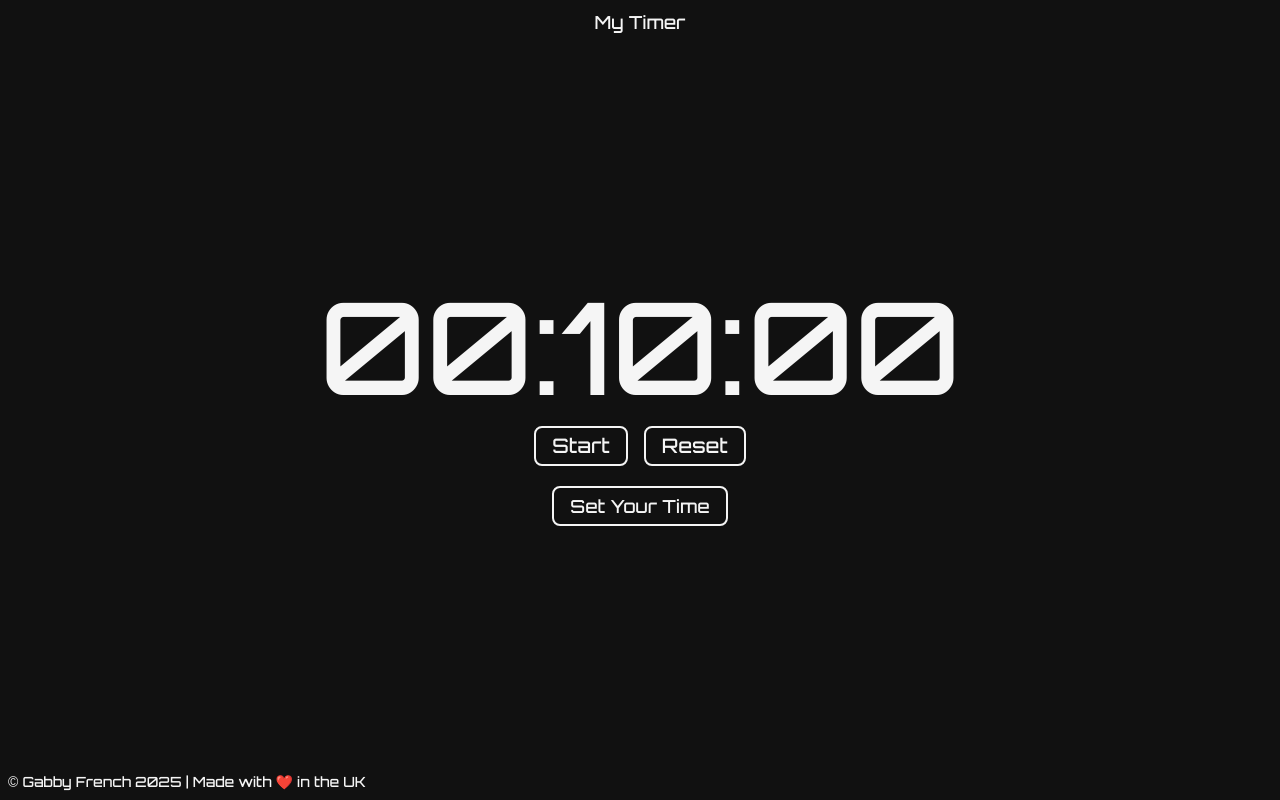
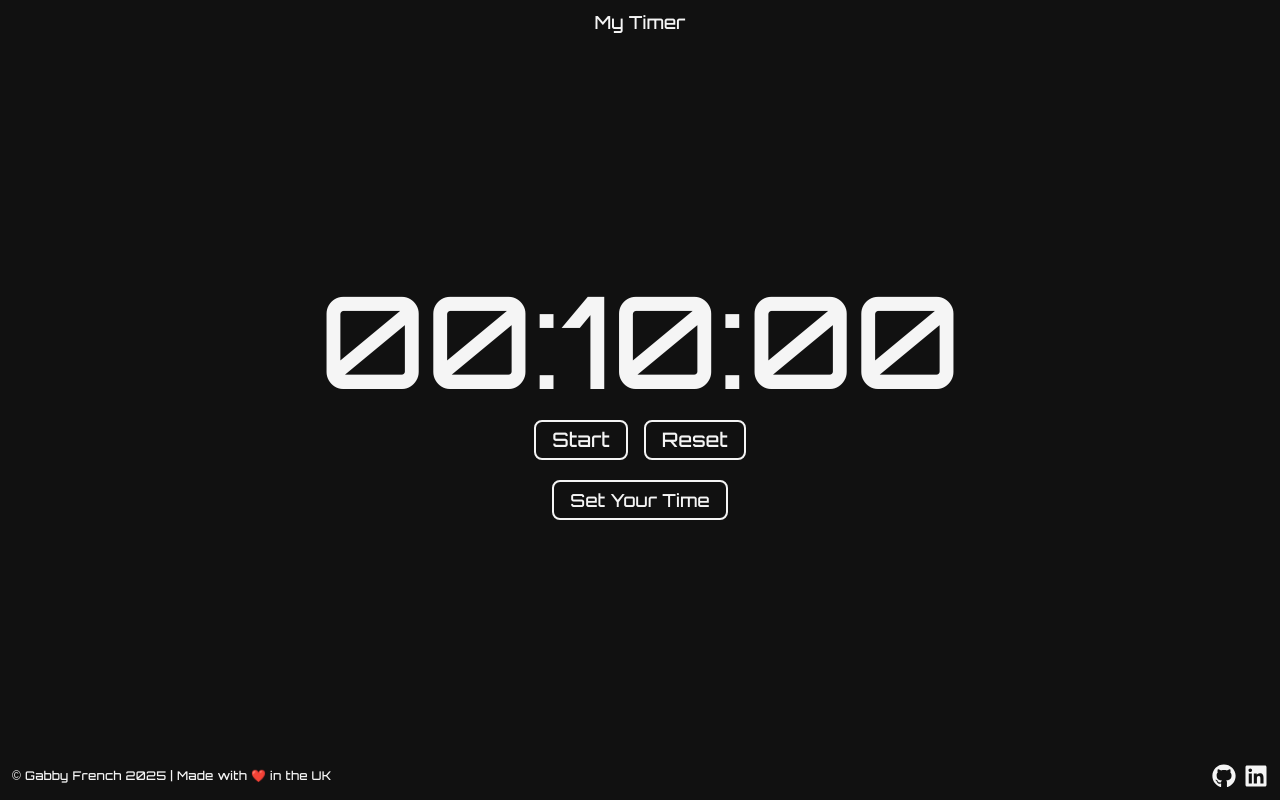
Before and after one commit to gabbythecoder/my-timer, a Next.js app: page / in a window 1280 px wide. Built offline with nearby package versions, Linux system fonts and the light colour scheme.

Commit message:
feat: add social icons in Footer component

```diff
--- a/package.json
+++ b/package.json
@@ -12,7 +12,8 @@
     "@radix-ui/react-dropdown-menu": "^2.1.16",
     "next": "16.0.3",
     "react": "19.2.0",
-    "react-dom": "19.2.0"
+    "react-dom": "19.2.0",
+    "react-icons": "^5.5.0"
   },
   "devDependencies": {
     "@tailwindcss/postcss": "^4",
--- a/src/components/Footer.tsx
+++ b/src/components/Footer.tsx
@@ -1,7 +1,31 @@
+import { FaGithub, FaLinkedin } from "react-icons/fa";
+
 export default function Footer() {
-    return (
-        <footer>
-            <p className="text-sm m-1 p-1">&copy; Gabby French 2025 | Made with ❤️ in the UK</p>
-        </footer>
-    )
+  return (
+    <footer className="flex justify-between items-center m-1">
+      <p className="text-xs tracking-wide m-1 p-1">
+        &copy; Gabby French 2025 | Made with ❤️ in the UK
+      </p>
+
+      <div className="flex gap-2 m-1 p-1 text-[var(--foreground)]">
+        <a
+          href="https://github.com/gabbythecoder"
+          target="_blank"
+          rel="noopener noreferrer"
+          aria-label="Github"
+        >
+          <FaGithub size={24} />
+        </a>
+
+        <a
+          href="https://www.linkedin.com/in/gabbyy-frenchh/"
+          target="_blank"
+          rel="noopener noreferrer"
+          aria-label="Linkedin"
+        >
+          <FaLinkedin size={24} />
+        </a>
+      </div>
+    </footer>
+  );
 }
```
Also changed, not shown: 1 other file (tests, documents, lock files or other folders).
